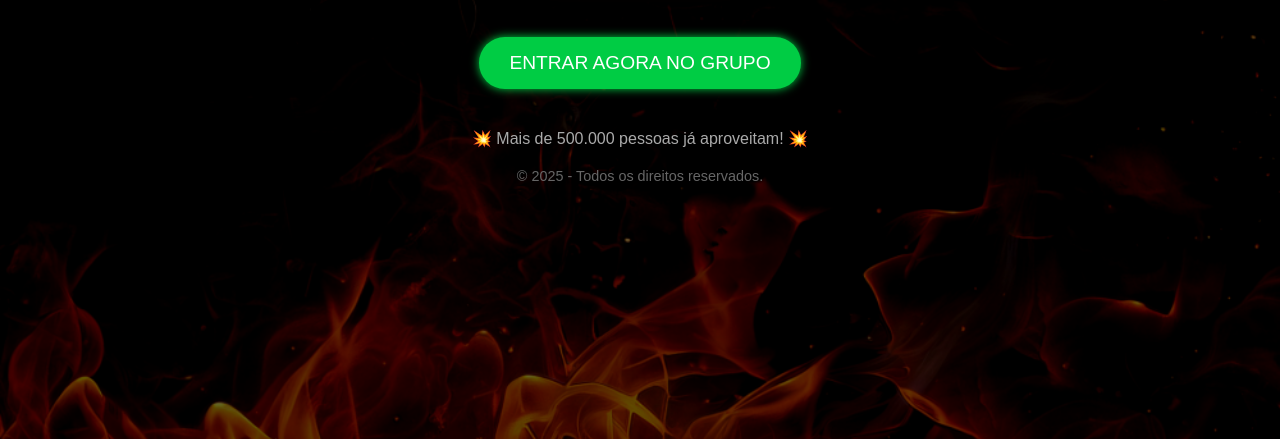
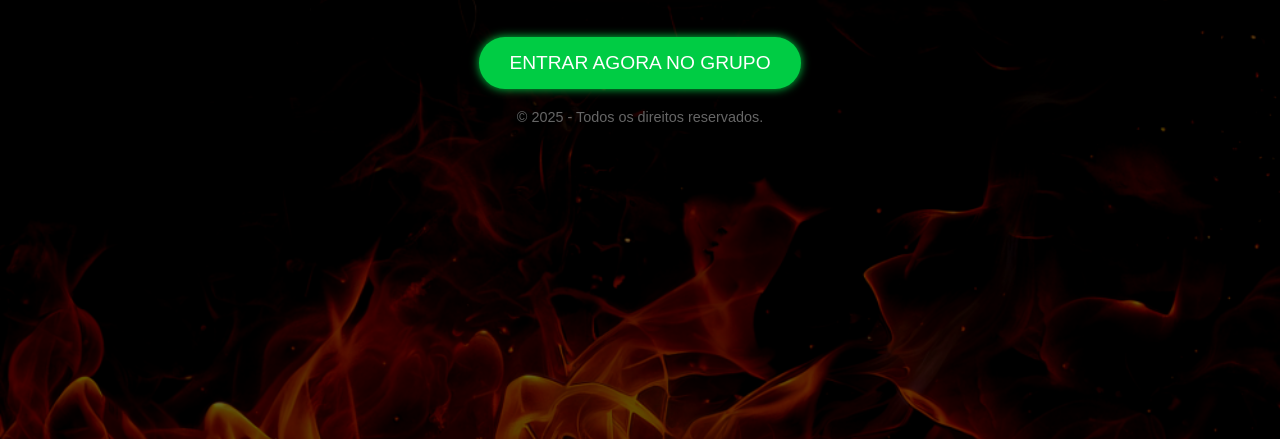
Before and after one commit to 2DGarimpou/site-promocao, a plain HTML site: page index.html in a window 1280 px wide. Shown: the part 361-800 px from the top of the page. Drawn offline with Linux system fonts and the light colour scheme.

Commit message:
Update index.html

```diff
--- a/index.html
+++ b/index.html
@@ -84,9 +84,6 @@
       ENTRAR AGORA NO GRUPO
     </a>
 
-    <div class="footer">
-      💥 Mais de 500.000 pessoas já aproveitam! 💥
-    </div>
     <div class="copyright">
       &copy; 2025 - Todos os direitos reservados.
     </div>
```
